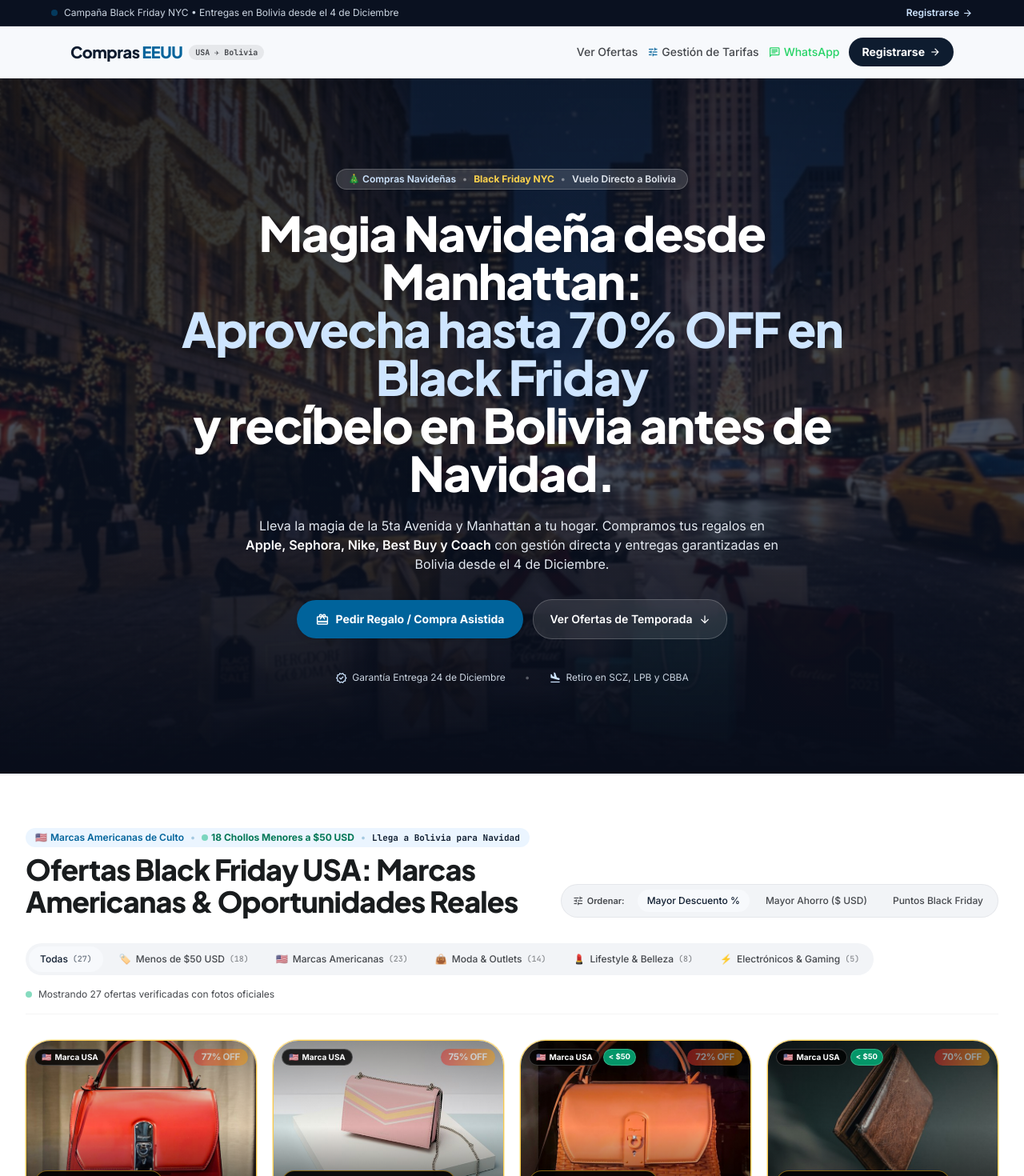
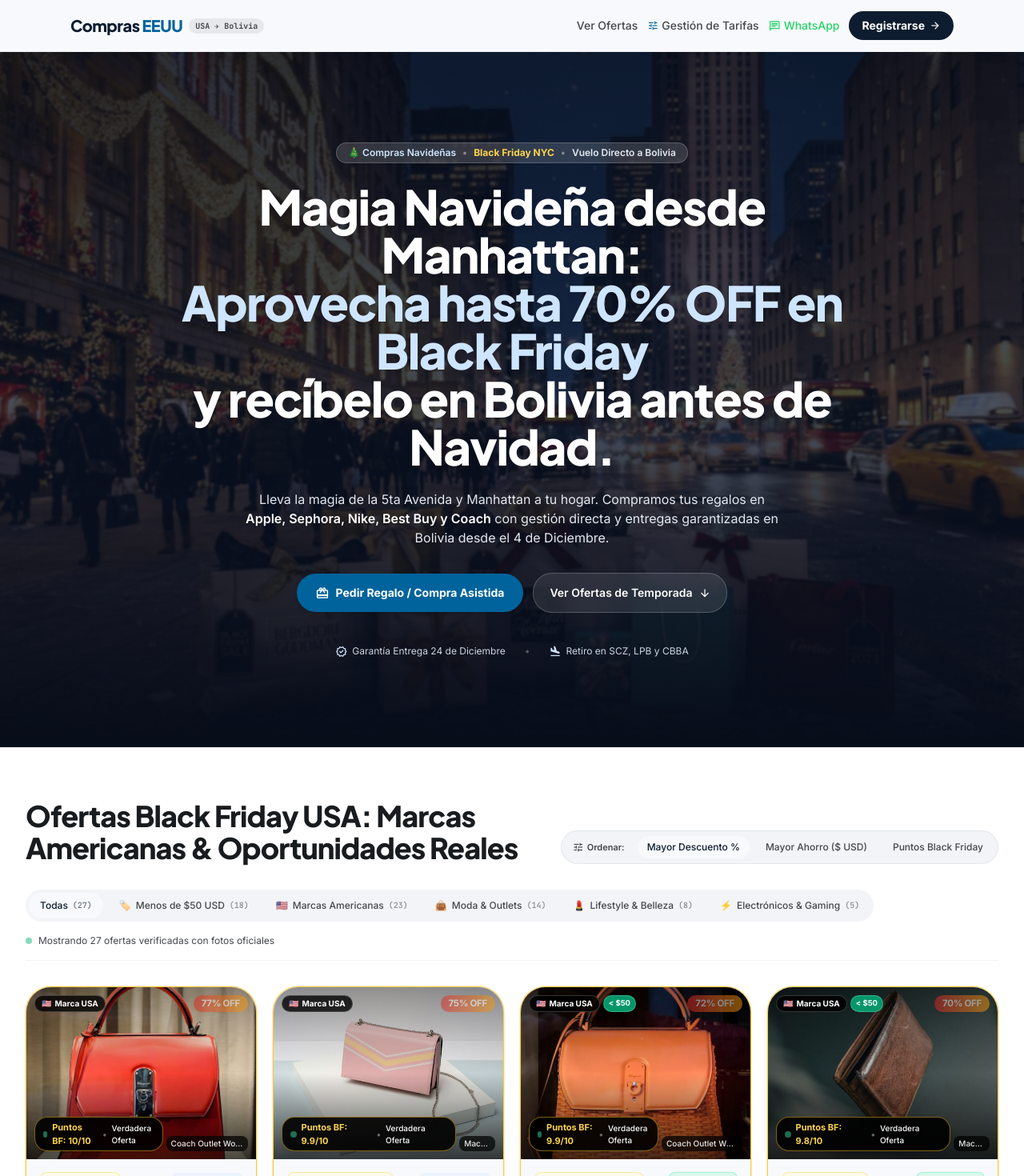
Before and after one commit to JuanPabloZarate/Ventas_EEUU, a Next.js app: page / in a window 1280 px wide. Shown: the top 1470 px of the page at 80% size. Built offline with nearby package versions, Linux system fonts and the light colour scheme.

Commit message:
style: remove top announcement bar and deals pill badge per user request

```diff
--- a/src/app/page.tsx
+++ b/src/app/page.tsx
@@ -1,6 +1,5 @@
 import React from 'react';
 import type { Metadata } from 'next';
-import { AnnouncementBar } from '@/components/layout/AnnouncementBar';
 import { Navbar } from '@/components/layout/Navbar';
 import { HeroSection } from '@/components/landing/HeroSection';
 import { TopDealsShowcase } from '@/components/landing/TopDealsShowcase';
@@ -16,25 +15,22 @@ export const metadata: Metadata = {
 export default function HomePage() {
   return (
     <div className="min-h-screen flex flex-col bg-surface text-on-surface antialiased">
-      {/* 1. Barra de aviso superior */}
-      <AnnouncementBar deliveryDate="4 de Diciembre" ctaHref="/registro" />
-
-      {/* 2. Header minimalista */}
+      {/* 1. Header minimalista */}
       <Navbar whatsappNumber="59177012345" />
 
       {/* Contenido Principal: Solo Hero, Grandes Ofertas y FAQs esenciales */}
       <main className="flex-1">
-        {/* 3. Hero simple y directo */}
+        {/* 2. Hero simple y directo */}
         <HeroSection ctaHref="/registro" />
 
-        {/* 4. Grandes Ofertas con Link de Compra oficial y Botón de Pedido */}
+        {/* 3. Grandes Ofertas con Link de Compra oficial y Botón de Pedido */}
         <TopDealsShowcase />
 
-        {/* 5. Preguntas Frecuentes esenciales */}
+        {/* 4. Preguntas Frecuentes esenciales */}
         <FAQSection whatsappNumber="59177012345" />
       </main>
 
-      {/* 6. Footer */}
+      {/* 5. Footer */}
       <Footer />
     </div>
   );
--- a/src/app/registro/page.tsx
+++ b/src/app/registro/page.tsx
@@ -1,6 +1,5 @@
 import React, { Suspense } from 'react';
 import type { Metadata } from 'next';
-import { AnnouncementBar } from '@/components/layout/AnnouncementBar';
 import { Navbar } from '@/components/layout/Navbar';
 import { Footer } from '@/components/layout/Footer';
 import { RegistroFlow } from '@/components/registration/RegistroFlow';
@@ -13,13 +12,10 @@ export const metadata: Metadata = {
 export default function RegistroPage() {
   return (
     <div className="min-h-screen flex flex-col bg-surface text-on-surface antialiased">
-      {/* 1. Barra superior */}
-      <AnnouncementBar deliveryDate="4 de Diciembre" ctaHref="/registro" />
-
-      {/* 2. Header */}
+      {/* 1. Header */}
       <Navbar whatsappNumber="59177012345" />
 
-      {/* 3. Contenedor del Formulario Simplificado */}
+      {/* 2. Contenedor del Formulario Simplificado */}
       <main className="flex-1 w-full max-w-4xl mx-auto px-4 sm:px-6 py-8 sm:py-12">
         <Suspense fallback={<div className="text-center py-12 text-on-surface-variant text-sm">Cargando formulario...</div>}>
           <RegistroFlow />
--- a/src/components/landing/TopDealsShowcase.tsx
+++ b/src/components/landing/TopDealsShowcase.tsx
@@ -1076,22 +1076,6 @@ export function TopDealsShowcase() {
         {/* ========================================================================= */}
         <div className="flex flex-col lg:flex-row lg:items-end justify-between gap-6">
           <div className="space-y-2 max-w-3xl">
-            <div className="inline-flex flex-wrap items-center gap-2 px-3 py-1 rounded-full bg-secondary-fixed/40 text-secondary text-xs font-semibold">
-              <span className="flex items-center gap-1">
-                <span>🇺🇸</span>
-                <span>Marcas Americanas de Culto</span>
-              </span>
-              <span className="text-secondary/30">•</span>
-              <span className="text-emerald-700 font-bold flex items-center gap-1">
-                <span className="w-2 h-2 rounded-full bg-emerald-500 animate-pulse"></span>
-                <span>{under50Count} Chollos Menores a $50 USD</span>
-              </span>
-              <span className="text-secondary/30">•</span>
-              <span className="font-mono text-[11px] text-primary-container font-bold">
-                Llega a Bolivia para Navidad
-              </span>
-            </div>
-
             <h2 className="text-2xl sm:text-4xl font-display font-extrabold text-on-surface tracking-tight">
               Ofertas Black Friday USA: Marcas Americanas & Oportunidades Reales
             </h2>
```
